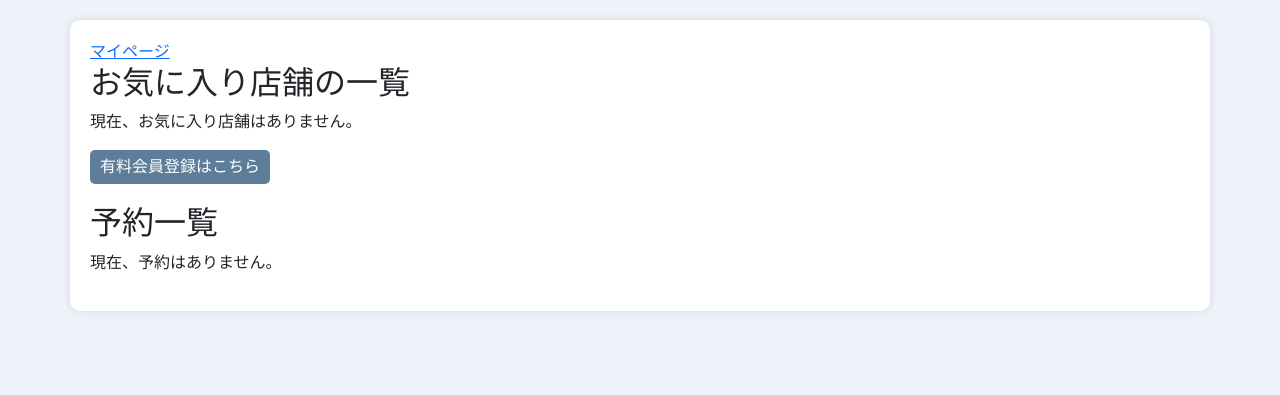
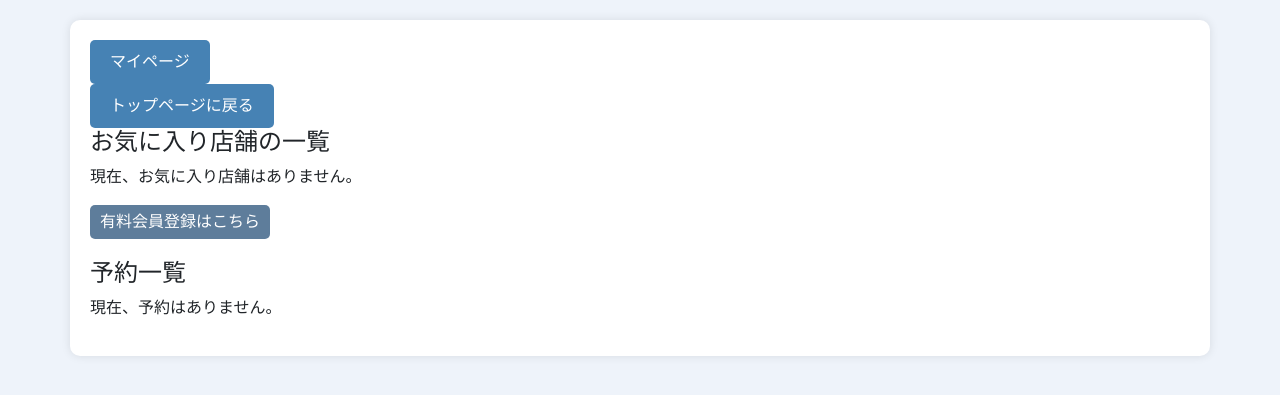
Before and after one commit to o1-mat/django-tabelog-kadai, a Django app: page /mypage/ in a window 1280 px wide. Shown: the top 395 px of the page. Run offline with Django 5.2, Linux system fonts and the light colour scheme; the visitor is signed in with stand-in values (Sample User, id 1); parts of the project's set-up code (start-up, migrations or seed data) failed here and were passed over.

Commit message:
Add files via upload

```diff
--- a/kadai_002/static/style.css
+++ b/kadai_002/static/style.css
@@ -4,6 +4,7 @@ body {
     margin: 0;
     padding: 0;
 }
+
 
 
 .container {
@@ -83,3 +84,17 @@ input[type="submit"]:hover {
     border-radius: 5px;
     margin-top: 10px;
 }
+
+.button {
+    display: inline-block;
+    padding: 10px 20px;
+    font-size: 16px;
+    color: white;
+    background-color: #4682b4;
+    text-decoration: none;
+    border-radius: 5px;
+}
+
+.button:hover {
+    background-color: #2e8b57;
+}
--- a/kadai_002/templates/base.html
+++ b/kadai_002/templates/base.html
@@ -14,7 +14,7 @@
 
 
         <div>
-            <a href="{% url 'mypage' %}">マイページ</a>
+            <a href="{% url 'mypage' %}" class="button">マイページ</a>
         </div>
 
         {% block content %}{% endblock %}
--- a/kadai_002/templates/nagoyameshi/mypage.html
+++ b/kadai_002/templates/nagoyameshi/mypage.html
@@ -3,9 +3,9 @@
 
 
 {% block content %}
+<a href="{% url 'top' %}" class="button">トップページに戻る</a>
 
-
-<h2>お気に入り店舗の一覧</h2>
+<h4>お気に入り店舗の一覧</h4>
 
 {% if reservations %}
     {% for favorite in favorites %}
@@ -30,7 +30,7 @@
 {% endif %}
 
 
-<h2>予約一覧</h2>
+<h4>予約一覧</h4>
 
 {% if reservations %}
     {% for reservation in reservations %}
--- a/kadai_002/templates/nagoyameshi/restaurant.html
+++ b/kadai_002/templates/nagoyameshi/restaurant.html
@@ -1,4 +1,5 @@
 {% extends 'base.html' %} {% block title %}NAGOYAMESHI{% endblock %} {% block content %}
+<a href="{% url 'top' %}" class="button">トップページに戻る</a>
 <h4>店舗詳細</h4>
 <h5>{{ restaurant.name }}</h5> <br>
 {# 店舗説明(description)を表示するには？ #}
@@ -64,4 +65,5 @@
 </div>
 {% endfor %}
 
+
 {% endblock %}
```
